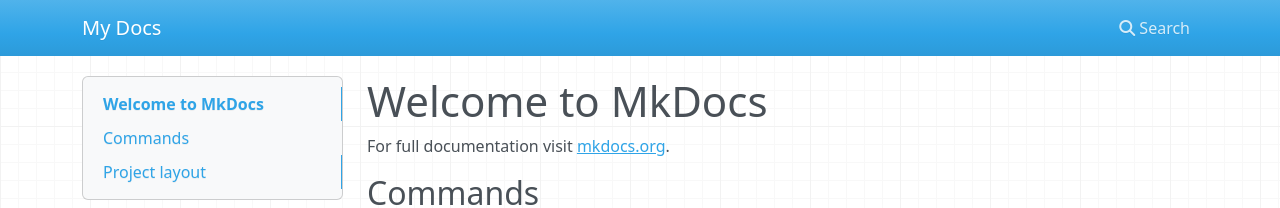
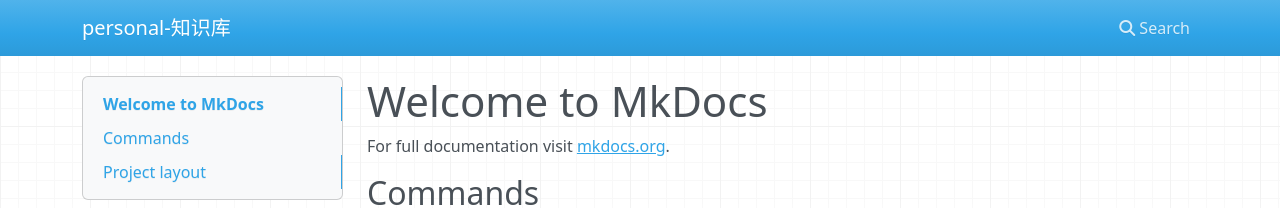
Before and after one commit to serendipitywgy/personal-docs, an MkDocs documentation site: the page built from docs/index.md, in a window 1280 px wide. Shown: the top 208 px of the page. Built offline with MkDocs 1.6.1, drawn with Linux system fonts in a browser that asks for light colours; nearby versions of some CDN libraries.

Commit message:
[update] 更新mdkocs.yml

```diff
--- a/mkdocs.yml
+++ b/mkdocs.yml
@@ -1 +1 @@
-site_name: My Docs
+site_name: personal-知识库
```
